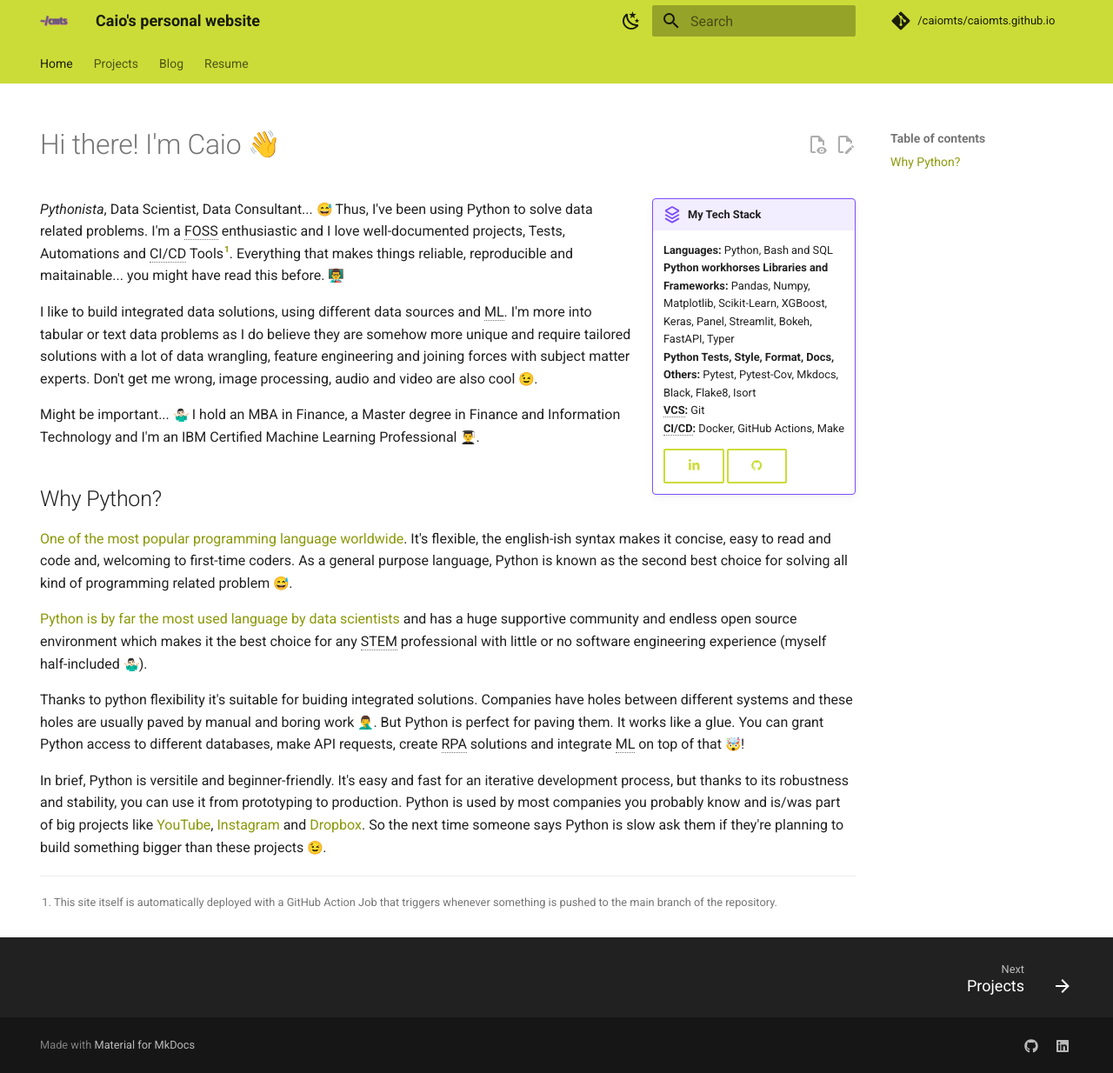
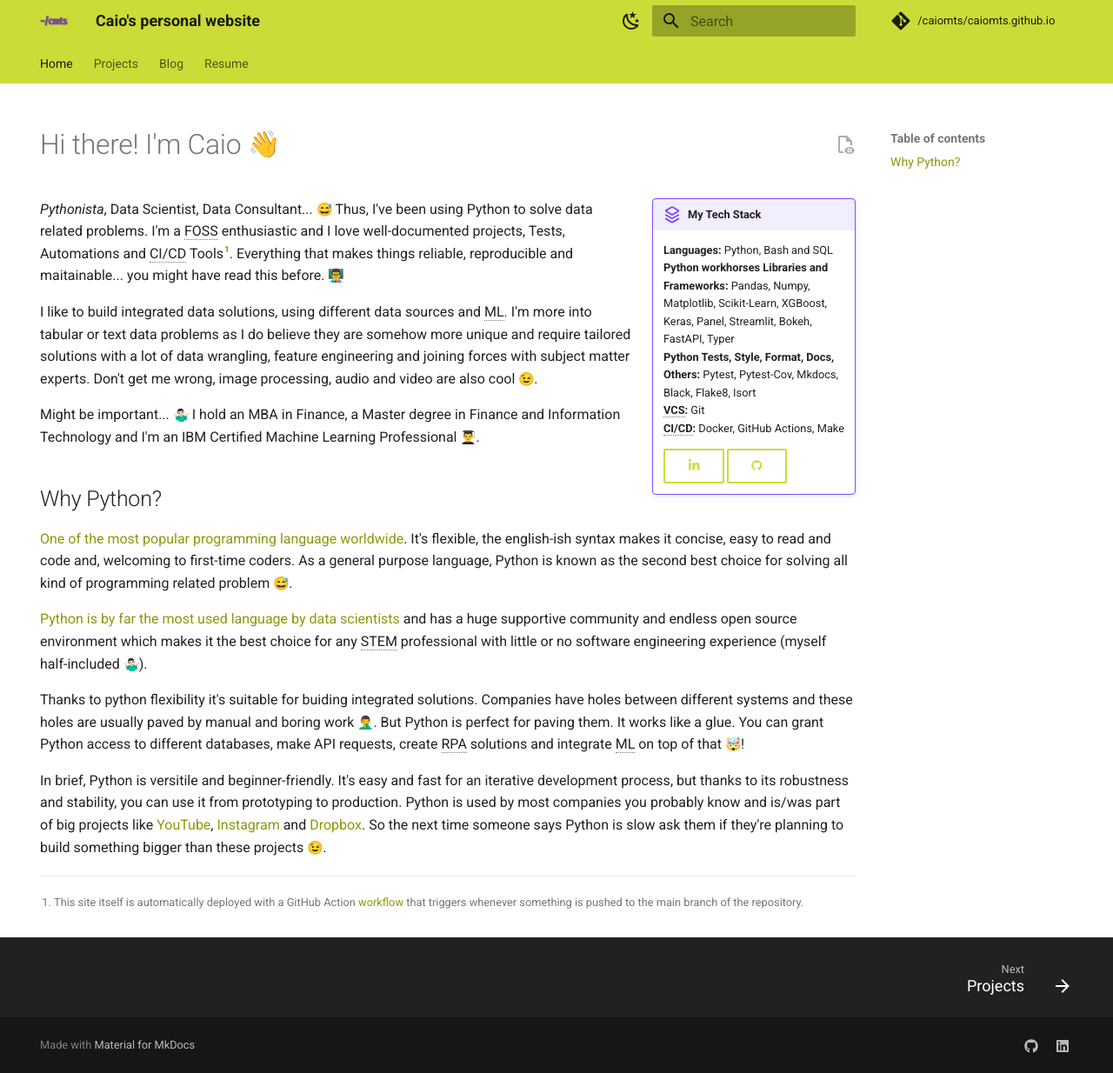
Before and after one commit to caiomts/caiomts.github.io, an MkDocs documentation site: the page built from docs/index.md, in a window 1280 px wide and 1234 px high. Shown: the whole window at 87% size. Built offline with MkDocs 1.6.1 and Material for MkDocs 9.7.7, drawn with Linux system fonts in a browser that asks for light colours; emoji names are drawn with the system emoji font; comment, search, counter and statistics services are not loaded.

```diff
--- a/docs/index.md
+++ b/docs/index.md
@@ -49,7 +49,7 @@ So the next time someone says Python is slow ask them if they're planning to bui
 
 
 
-[^1]: This site itself is automatically deployed with a GitHub Action Job that triggers whenever something is pushed
+[^1]: This site itself is automatically deployed with a GitHub Action [workflow] that triggers whenever something is pushed
 to the main branch of the repository.
 
 [One of the most popular programming language worldwide]: https://www.tiobe.com/tiobe-index/
@@ -61,3 +61,5 @@ to the main branch of the repository.
 [Instagram]: https://instagram-engineering.com/web-service-efficiency-at-instagram-with-python-4976d078e366
 
 [Dropbox]: https://www.techrepublic.com/article/how-to-write-four-million-lines-of-python-lessons-from-dropbox-on-using-the-programming-language-at-scale/
+
+[workflow]: https://github.com/caiomts/caiomts.github.io/blob/main/.github/workflows/ci.yml
--- a/mkdocs.yml
+++ b/mkdocs.yml
@@ -5,6 +5,7 @@ site_author: Caio Mescouto Terra de Souza
 
 repo_name: /caiomts/caiomts.github.io
 repo_url: https://github.com/caiomts/caiomts.github.io
+edit_uri: edit/main/docs/
 
 theme:
   name: material
@@ -36,7 +37,6 @@ theme:
     - header.autohide
     - navigation.footer
     - content.action.view
-    - content.action.edit
 
 markdown_extensions:
   - pymdownx.emoji:
```
Also changed, not shown: README.md (+14 -5 lines), docs/resume.md (+9 -5 lines), 1 other file.
